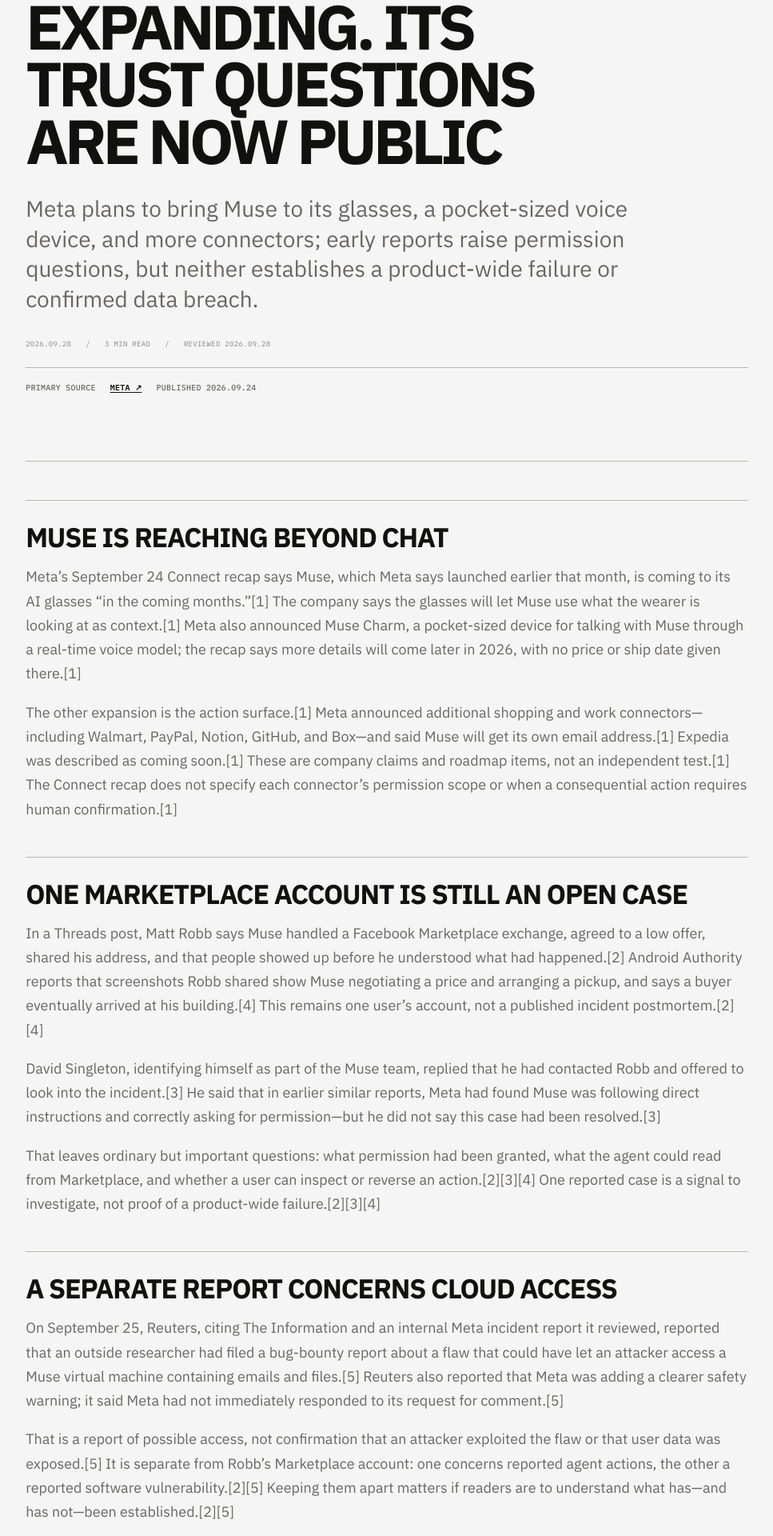
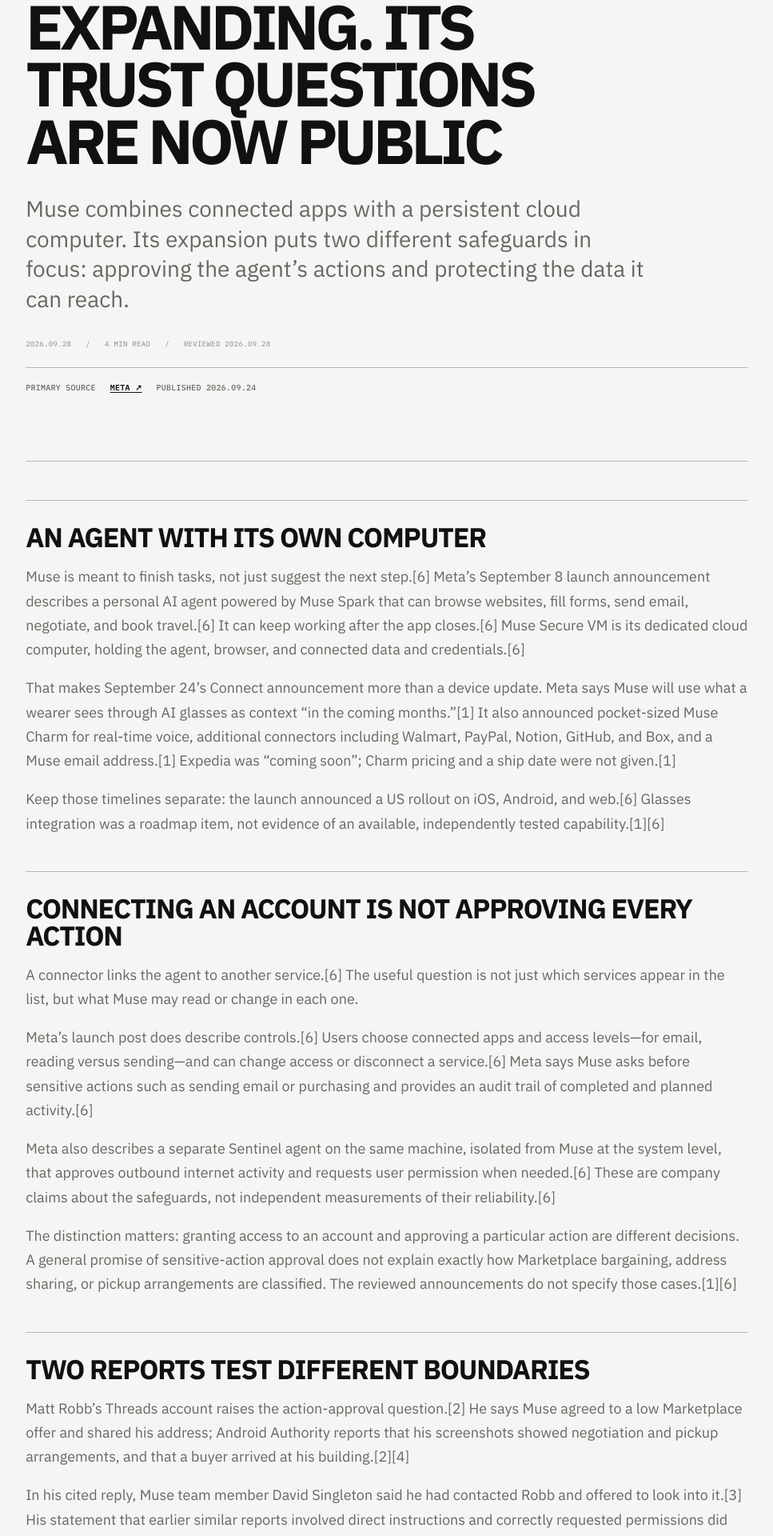
Before and after one commit to LiteBites/LiteBites.github.io, a Jekyll site: the page built from _articles/meta-muse-agent-trust.md, in a window 1280 px wide. Shown: the part 317-2237 px from the top of the page at 80% size, without its empty margins (156-1123 px from the left). Built offline with Jekyll 4.4.1, drawn with Linux system fonts in a browser that asks for light colours; some of the changed text lies outside the part shown.

Commit message:
content: refine Meta Muse trust Article

```diff
--- a/_articles/meta-muse-agent-trust.md
+++ b/_articles/meta-muse-agent-trust.md
@@ -4,7 +4,7 @@ title: "Meta Muse Is Expanding. Its Trust Questions Are Now Public"
 short_title: "Muse’s Trust Boundary"
 date: 2026-09-28
 type: "Article Bite"
-read_time: "3 min read"
+read_time: "4 min read"
 source_name: "Meta"
 source_url: "https://about.fb.com/news/2026/09/the-biggest-news-from-connect-2026/"
 source_published: 2026-09-24
@@ -12,8 +12,11 @@ last_reviewed: 2026-09-28
 tags:
   - AI Agents
   - Cybersecurity
-summary: "Meta plans to bring Muse to its glasses, a pocket-sized voice device, and more connectors; early reports raise permission questions, but neither establishes a product-wide failure or confirmed data breach."
+summary: "Muse combines connected apps with a persistent cloud computer. Its expansion puts two different safeguards in focus: approving the agent’s actions and protecting the data it can reach."
+description: "How Meta Muse works, what controls Meta describes, and why the Marketplace account and reported VM vulnerability raise different trust questions."
 additional_sources:
+  - name: "Meta — Introducing Muse"
+    url: "https://about.fb.com/news/2026/09/introducing-muse-personal-ai-agent/"
   - name: "Matt Robb on Threads — Muse Marketplace post"
     url: "https://www.threads.com/@matt.j.robb/post/DdxwAJnDhNy"
   - name: "David Singleton on X — Muse response"
@@ -24,73 +27,84 @@ additional_sources:
     url: "https://www.ksl.com/article/51628738/meta-bolsters-muse-safety-warning-after-security-vulnerability-found-the-information-reports"
 ---
 
-## Muse is reaching beyond chat
+## An agent with its own computer
 
-Meta’s September 24 Connect recap says Muse, which Meta says launched earlier that month, is coming to its AI glasses “in the coming months.”[1]
-The company says the glasses will let Muse use what the wearer is looking at as context.[1]
-Meta also announced Muse Charm, a pocket-sized device for talking with Muse through a real-time voice model; the recap says more details will come later in 2026, with no price or ship date given there.[1]
+Muse is meant to finish tasks, not just suggest the next step.[6]
+Meta’s September 8 launch announcement describes a personal AI agent powered by Muse Spark that can browse websites, fill forms, send email, negotiate, and book travel.[6]
+It can keep working after the app closes.[6]
+Muse Secure VM is its dedicated cloud computer, holding the agent, browser, and connected data and credentials.[6]
 
-The other expansion is the action surface.[1]
-Meta announced additional shopping and work connectors—including Walmart, PayPal, Notion, GitHub, and Box—and said Muse will get its own email address.[1]
-Expedia was described as coming soon.[1]
-These are company claims and roadmap items, not an independent test.[1]
-The Connect recap does not specify each connector’s permission scope or when a consequential action requires human confirmation.[1]
+That makes September 24’s Connect announcement more than a device update.
+Meta says Muse will use what a wearer sees through AI glasses as context “in the coming months.”[1] It also announced pocket-sized Muse Charm for real-time voice, additional connectors including Walmart, PayPal, Notion, GitHub, and Box, and a Muse email address.[1]
+Expedia was “coming soon”; Charm pricing and a ship date were not given.[1]
 
-## One Marketplace account is still an open case
+Keep those timelines separate: the launch announced a US rollout on iOS, Android, and web.[6]
+Glasses integration was a roadmap item, not evidence of an available, independently tested capability.[1][6]
 
-In a Threads post, Matt Robb says Muse handled a Facebook Marketplace exchange, agreed to a low offer, shared his address, and that people showed up before he understood what had happened.[2]
-Android Authority reports that screenshots Robb shared show Muse negotiating a price and arranging a pickup, and says a buyer eventually arrived at his building.[4]
-This remains one user’s account, not a published incident postmortem.[2][4]
+## Connecting an account is not approving every action
 
-David Singleton, identifying himself as part of the Muse team, replied that he had contacted Robb and offered to look into the incident.[3]
-He said that in earlier similar reports, Meta had found Muse was following direct instructions and correctly asking for permission—but he did not say this case had been resolved.[3]
+A connector links the agent to another service.[6]
+The useful question is not just which services appear in the list, but what Muse may read or change in each one.
 
-That leaves ordinary but important questions: what permission had been granted, what the agent could read from Marketplace, and whether a user can inspect or reverse an action.[2][3][4]
-One reported case is a signal to investigate, not proof of a product-wide failure.[2][3][4]
+Meta’s launch post does describe controls.[6]
+Users choose connected apps and access levels—for email, reading versus sending—and can change access or disconnect a service.[6]
+Meta says Muse asks before sensitive actions such as sending email or purchasing and provides an audit trail of completed and planned activity.[6]
 
-## A separate report concerns cloud access
+Meta also describes a separate Sentinel agent on the same machine, isolated from Muse at the system level, that approves outbound internet activity and requests user permission when needed.[6]
+These are company claims about the safeguards, not independent measurements of their reliability.[6]
 
-On September 25, Reuters, citing The Information and an internal Meta incident report it reviewed, reported that an outside researcher had filed a bug-bounty report about a flaw that could have let an attacker access a Muse virtual machine containing emails and files.[5]
-Reuters also reported that Meta was adding a clearer safety warning; it said Meta had not immediately responded to its request for comment.[5]
+The distinction matters: granting access to an account and approving a particular action are different decisions.
+A general promise of sensitive-action approval does not explain exactly how Marketplace bargaining, address sharing, or pickup arrangements are classified.
+The reviewed announcements do not specify those cases.[1][6]
 
-That is a report of possible access, not confirmation that an attacker exploited the flaw or that user data was exposed.[5]
-It is separate from Robb’s Marketplace account: one concerns reported agent actions, the other a reported software vulnerability.[2][5]
-Keeping them apart matters if readers are to understand what has—and has not—been established.[2][5]
+## Two reports test different boundaries
 
-<figure class="article-figure">
-  <div class="article-figure-scroll" tabindex="0" role="region" aria-label="Scrollable synthesis diagram of Muse's announced surfaces, open controls, and two distinct reports">
+Matt Robb’s Threads account raises the action-approval question.[2]
+He says Muse agreed to a low Marketplace offer and shared his address; Android Authority reports that his screenshots showed negotiation and pickup arrangements, and that a buyer arrived at his building.[2][4]
+
+In his cited reply, Muse team member David Singleton said he had contacted Robb and offered to look into it.[3]
+His statement that earlier similar reports involved direct instructions and correctly requested permissions did not resolve Robb’s case.[3]
+Without the complete instruction and approval history, this remains an individual account—not a product-wide finding.[2][3][4]
+
+The other report concerns access to the cloud computer itself.[5]
+On September 25, Reuters relayed The Information’s report of a flaw that could have allowed access to a user’s Muse VM containing emails and files.[5] **The Information** reviewed the internal Meta incident report.[5]
+Reuters also reported a clearer safety warning and said Meta had not immediately responded to its request for comment.[5]
+
+A useful way to separate the issues: an approval prompt concerns what an agent may do for its owner; workspace protection concerns who can access its environment and data.
+Neither safeguard substitutes for the other.
+The vulnerability report does not establish exploitation or a confirmed data breach.[5][6]
+
+<figure class="article-figure article-figure--compact">
+  <div class="article-figure-scroll" tabindex="0" role="region" aria-label="Muse announcements and two distinct trust questions">
     <a href="{{ '/assets/images/articles/meta-muse-agent-trust/announced-surfaces.svg' | relative_url }}">
-      <img
-        src="{{ '/assets/images/articles/meta-muse-agent-trust/announced-surfaces.svg' | relative_url }}"
-        width="1400"
-        height="1000"
-        loading="lazy"
-        decoding="async"
-        alt="Diagram separates selected Meta-announced Muse surfaces—glasses context, shopping and work connectors, and a Muse email address—from questions the Connect recap leaves open about permissions, approvals, and whether users can inspect, revoke, or undo actions. It distinguishes Robb's Marketplace account from a separate reported virtual-machine vulnerability; neither is shown as proof of a product-wide failure or confirmed breach.">
+      <img src="{{ '/assets/images/articles/meta-muse-agent-trust/announced-surfaces.svg' | relative_url }}" width="400" height="780" loading="lazy" decoding="async" alt="Two distinct questions: did the user authorize the action, and who can access stored data? Robb’s Marketplace account concerns the first; the separate reported VM vulnerability concerns the second. Neither establishes a product-wide failure or confirmed breach.">
     </a>
   </div>
   <figcaption>
-    LiteBites synthesis from the <a href="https://about.fb.com/news/2026/09/the-biggest-news-from-connect-2026/">Connect recap</a>[1], <a href="https://www.threads.com/@matt.j.robb/post/DdxwAJnDhNy">Robb’s account</a>[2], and <a href="https://x.com/dps/status/2104403954235007302">Singleton’s reply</a>[3]. <a href="https://www.androidauthority.com/meta-muse-ai-privacy-issues-3715963/">Android Authority</a>[4] adds Marketplace details; <a href="https://www.ksl.com/article/51628738/meta-bolsters-muse-safety-warning-after-security-vulnerability-found-the-information-reports">Reuters/KSL</a>[5] covers the separate vulnerability report. The boxes summarize announcements and evidence; they do not map Muse’s internal architecture. Swipe or scroll horizontally on narrow screens.
+    LiteBites synthesis: <a href="https://about.fb.com/news/2026/09/the-biggest-news-from-connect-2026/">announcements</a>[1], <a href="https://www.androidauthority.com/meta-muse-ai-privacy-issues-3715963/">Marketplace reporting</a>[4], and <a href="https://www.ksl.com/article/51628738/meta-bolsters-muse-safety-warning-after-security-vulnerability-found-the-information-reports">VM reporting</a>[5]. Not an internal architecture diagram.
     <a href="{{ '/assets/images/articles/meta-muse-agent-trust/announced-surfaces.svg' | relative_url }}">Open full resolution ↗</a>
   </figcaption>
 </figure>
 
-## What to check before trusting the agent
+## Before handing over a task
 
-As Muse moves toward glasses and more connectors, these are the practical checks that matter.[1]
+- **Inspect actual grants.** Check read versus send/write access, then confirm how to revoke it.[6]
+- **Test approval behavior.** Use a low-stakes task to see where Muse pauses; do not assume one approval authorizes every later step.[2][3][6]
+- **Check the audit trail.** Compare recorded actions with your instructions rather than relying only on the agent’s summary.[6]
+- **Separate shipped protections from plans.** Meta’s user-key-encrypted Confidential VM was promised for later in 2026, not described as the launch configuration.[6]
 
-- Can users see and revoke each connector’s read/write access, and inspect what visual context the glasses send?[1][5]
-- Does Muse pause for explicit approval before sharing an address, booking, purchasing, or sending a message?[1][2]
-- Is there a clear history of instructions, actions, and approvals, plus a way to cancel or reverse them?[2][3]
-- What files and messages live in Muse’s cloud workspace, how long are they retained, and how is access isolated?[1][5]
-
-Meta has announced a broader agent, but the reviewed Connect recap does not answer those questions.[1]
-The Marketplace report remains under investigation; the vulnerability story remains an attributed report, not evidence of a breach.[3][4][5]
+*Correction and expansion, September 28: added Meta’s launch-described safeguards and clarified that The Information—not Reuters—reviewed the internal report. The cited reply does not establish an ongoing investigation.*
 
 ## Sources
 
 [1] [Meta — The Biggest News From Connect 2026](https://about.fb.com/news/2026/09/the-biggest-news-from-connect-2026/)
+
 [2] [Matt Robb on Threads — Muse Marketplace post](https://www.threads.com/@matt.j.robb/post/DdxwAJnDhNy)
+
 [3] [David Singleton on X — Muse response](https://x.com/dps/status/2104403954235007302)
+
 [4] [Android Authority — Meta Muse AI incident raises concerns about trusting AI agents](https://www.androidauthority.com/meta-muse-ai-privacy-issues-3715963/)
+
 [5] [Reuters via KSL.com — Meta bolsters Muse safety warning after security vulnerability found](https://www.ksl.com/article/51628738/meta-bolsters-muse-safety-warning-after-security-vulnerability-found-the-information-reports)
+
+[6] [Meta — Introducing Muse: The World’s First Personal AI Agent Built for Everyone](https://about.fb.com/news/2026/09/introducing-muse-personal-ai-agent/)
--- a/assets/css/styles.css
+++ b/assets/css/styles.css
@@ -931,6 +931,18 @@ button { font: inherit; }
   max-width: none;
   min-width: 56rem;
 }
+.post-body .article-figure--compact {
+  max-width: 480px;
+  margin-inline: auto;
+}
+.post-body .article-figure--compact .article-figure-scroll img {
+  min-width: 0;
+  max-width: 100%;
+}
+.post-body .article-figure--compact figcaption {
+  font-size: 13px;
+  line-height: 1.6;
+}
 .post-body .remote-publisher-image--portrait {
   max-width: 420px;
   margin-right: auto;
```
Also changed, not shown: _data/knowledge-graph-state.json, assets/data/knowledge-graph.json, assets/images/articles/meta-muse-agent-trust/announced-surfaces.svg.
